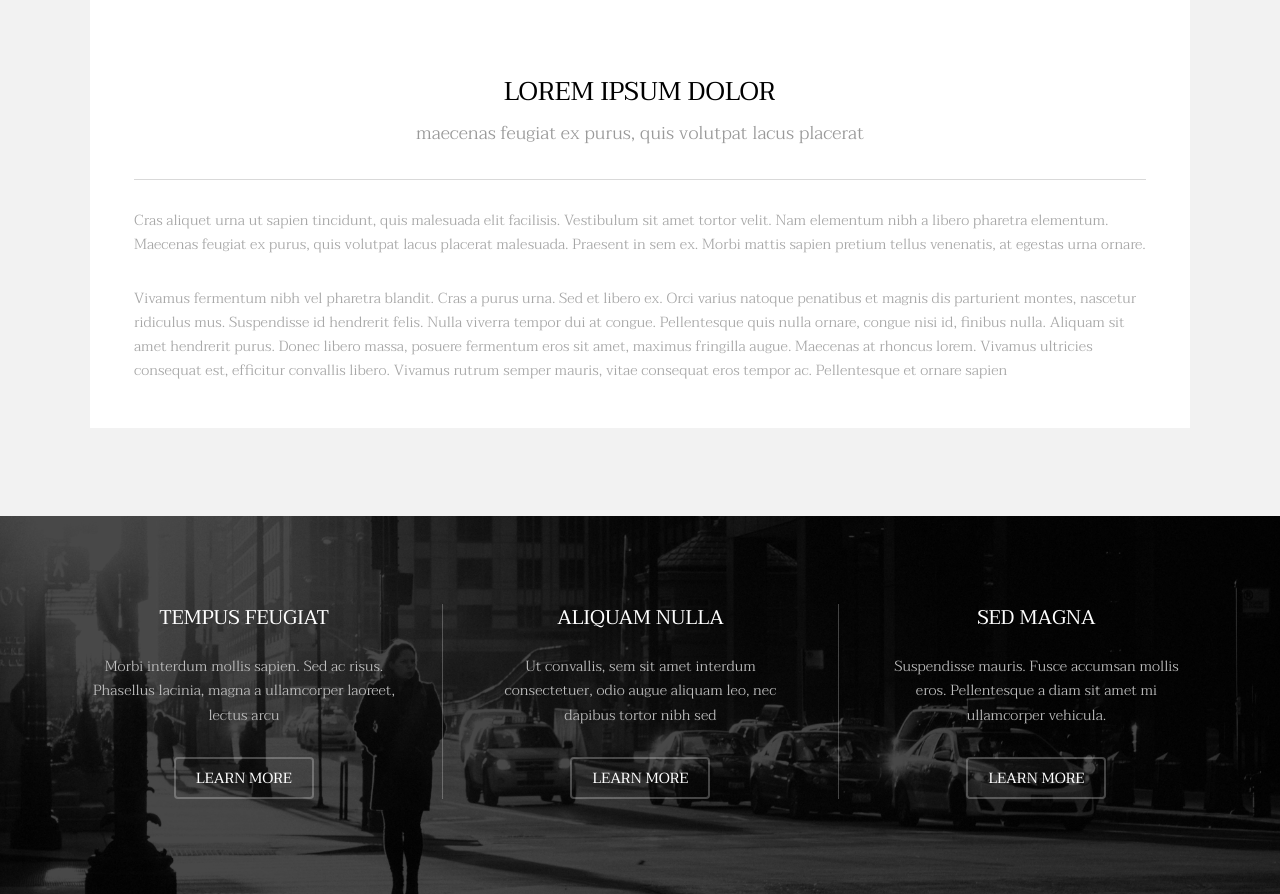
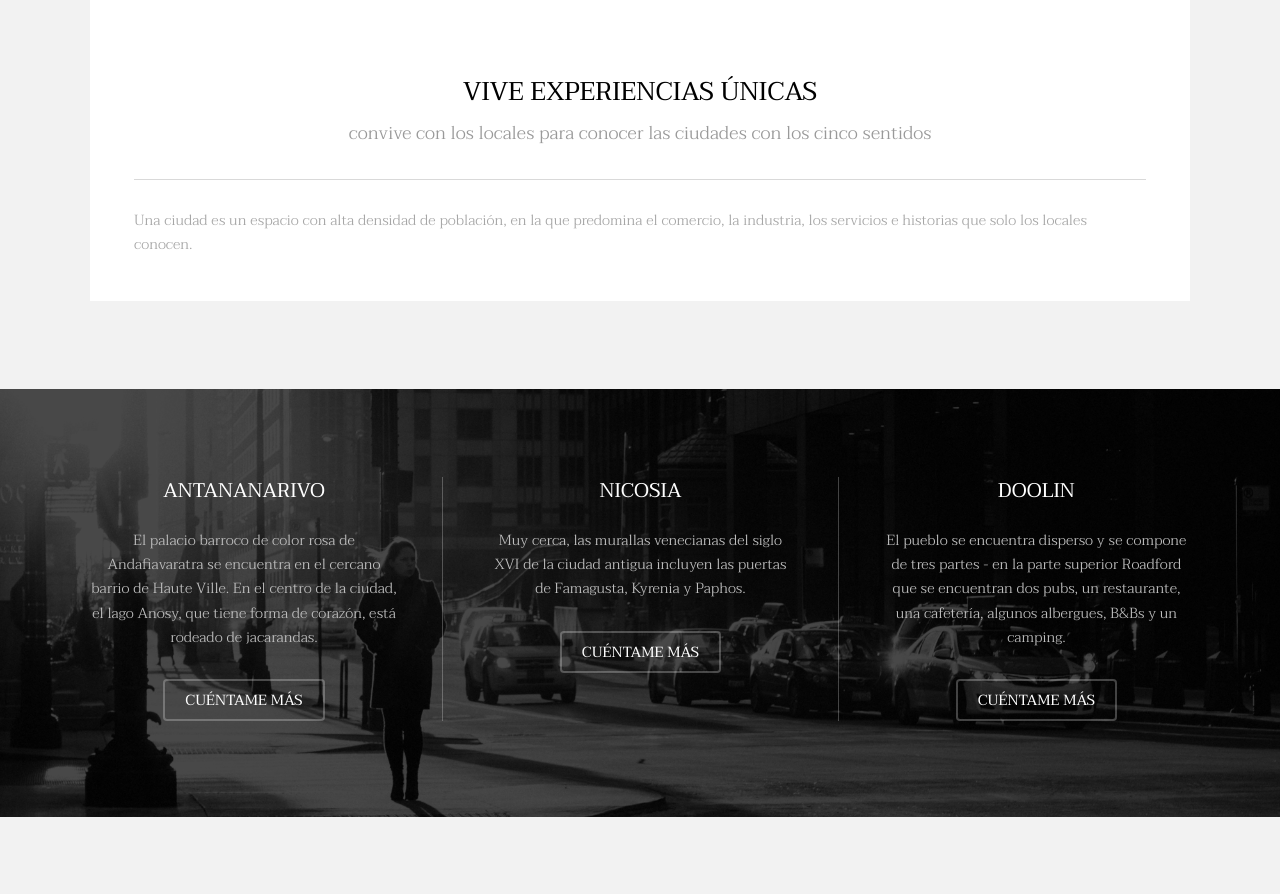
Before and after one commit to angelnovoa/04_REP_METROPOLITA, a plain HTML site: page index.html in a window 1280 px wide. Shown: the part 1216-2110 px from the top of the page. Drawn offline with Linux system fonts and the light colour scheme.

Commit message:
todos los textos que faltan por ANTONIO

```diff
--- a/index.html
+++ b/index.html
@@ -52,12 +52,11 @@
 							</div>
 							<div class="content">
 								<header class="align-center">
-									<h2>Lorem ipsum dolor</h2>
-									<p>maecenas feugiat ex purus, quis volutpat lacus placerat</p>
+									<h2>VIVE EXPERIENCIAS ÚNICAS</h2>
+									<p>convive con los locales para conocer las ciudades con los cinco sentidos</p>
 								</header>
 								<hr />
-								<p> Cras aliquet urna ut sapien tincidunt, quis malesuada elit facilisis. Vestibulum sit amet tortor velit. Nam elementum nibh a libero pharetra elementum. Maecenas feugiat ex purus, quis volutpat lacus placerat malesuada. Praesent in sem ex. Morbi mattis sapien pretium tellus venenatis, at egestas urna ornare.</p>
-								<p>Vivamus fermentum nibh vel pharetra blandit. Cras a purus urna. Sed et libero ex. Orci varius natoque penatibus et magnis dis parturient montes, nascetur ridiculus mus. Suspendisse id hendrerit felis. Nulla viverra tempor dui at congue. Pellentesque quis nulla ornare, congue nisi id, finibus nulla. Aliquam sit amet hendrerit purus. Donec libero massa, posuere fermentum eros sit amet, maximus fringilla augue. Maecenas at rhoncus lorem. Vivamus ultricies consequat est, efficitur convallis libero. Vivamus rutrum semper mauris, vitae consequat eros tempor ac. Pellentesque et ornare sapien</p>
+								<p>Una ciudad es un espacio con alta densidad de población, en la que predomina el comercio, la industria, los servicios e historias que solo los locales conocen.</p>
 							</div>
 						</div>
 					</div>
@@ -70,29 +69,29 @@
 					<div id="flexgrid">
 						<div>
 							<header>
-								<h3>Tempus Feugiat</h3>
+								<h3>ANTANANARIVO</h3>
 							</header>
-							<p>Morbi interdum mollis sapien. Sed ac risus. Phasellus lacinia, magna a ullamcorper laoreet, lectus arcu</p>
+							<p>El palacio barroco de color rosa de Andafiavaratra se encuentra en el cercano barrio de Haute Ville. En el centro de la ciudad, el lago Anosy, que tiene forma de corazón, está rodeado de jacarandas.</p>
 							<ul class="actions">
-								<li><a href="#" class="button alt">Learn More</a></li>
+								<li><a href="#" class="button alt">CUÉNTAME MÁS</a></li>
 							</ul>
 						</div>
 						<div>
 							<header>
-								<h3>Aliquam Nulla</h3>
+								<h3>NICOSIA</h3>
 							</header>
-							<p>Ut convallis, sem sit amet interdum consectetuer, odio augue aliquam leo, nec dapibus tortor nibh sed </p>
+							<p>Muy cerca, las murallas venecianas del siglo XVI de la ciudad antigua incluyen las puertas de Famagusta, Kyrenia y Paphos. </p>
 							<ul class="actions">
-								<li><a href="#" class="button alt">Learn More</a></li>
+								<li><a href="#" class="button alt">CUÉNTAME MÁS</a></li>
 							</ul>
 						</div>
 						<div>
 							<header>
-								<h3>Sed Magna</h3>
+								<h3>DOOLIN</h3>
 							</header>
-							<p>Suspendisse mauris. Fusce accumsan mollis eros. Pellentesque a diam sit amet mi ullamcorper vehicula.</p>
+							<p>El pueblo se encuentra disperso y se compone de tres partes - en la parte superior Roadford que se encuentran dos pubs, un restaurante, una cafetería, algunos albergues, B&Bs y un camping.</p>
 							<ul class="actions">
-								<li><a href="#" class="button alt">Learn More</a></li>
+								<li><a href="#" class="button alt">CUÉNTAME MÁS</a></li>
 							</ul>
 						</div>
 					</div>
```
